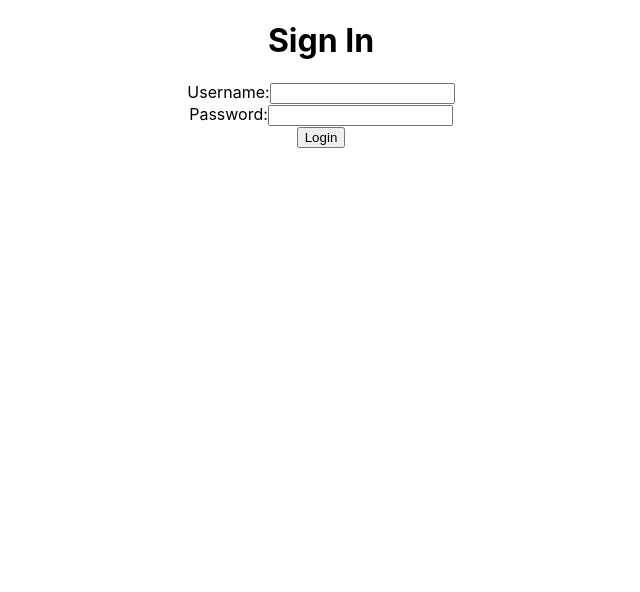
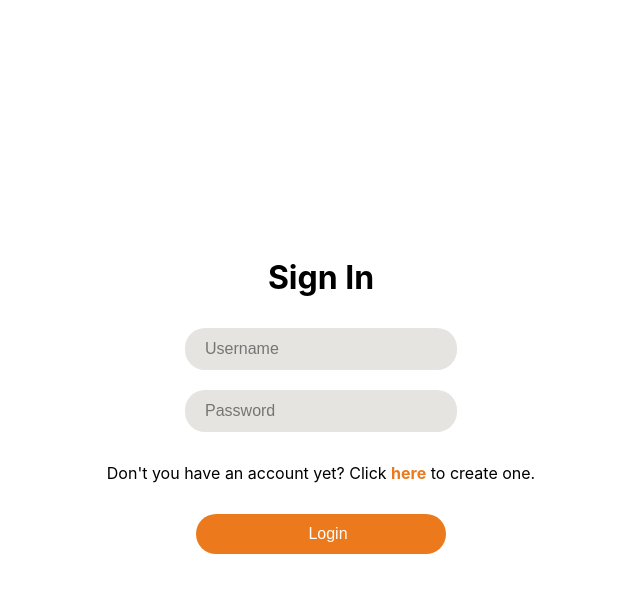
Before and after one commit to GermanoSchneider/java-react-exercises, a React (Create React App) app in the folder exercise_3/note-web-app-web-client/note-web-app-web-client/: page /login in a window 1280 px wide. Shown: the top 592 px of the page, without its empty margins (319-959 px from the left). Built offline with nearby package versions, Linux system fonts and the light colour scheme.

Commit message:
added css styte to the forms

```diff
--- a/exercise_3/note-web-app-web-client/note-web-app-web-client/src/api/api.js
+++ b/exercise_3/note-web-app-web-client/note-web-app-web-client/src/api/api.js
@@ -2,8 +2,8 @@ import axios from "axios";
 import { getToken } from "../auth/storage";
 
 const api = axios.create({
-        baseURL: 'http://localhost:8080/',
-        headers: { 'Content-Type': 'application/json' }
+    baseURL: 'http://localhost:8080/',
+    headers: { 'Content-Type': 'application/json' }
 });
 
 api.interceptors.request.use(config => {
@@ -15,15 +15,13 @@ api.interceptors.request.use(config => {
     return Promise.reject(new Error("An error occurred"))
 })
 
-api.interceptors.response.use((response) => response,  (error) => {
+api.interceptors.response.use((response) => response, (error) => {
 
-    if (error.response && error.response.status === 401) {
-
-        window.location.href = "/login";
-        return Promise.reject(new Error())
+    if (error.response.data) {
+        return Promise.reject(new Error(error.response.data))
     }
 
-    return Promise.reject(new Error("An error occurred. Please, try again later!"))
+    return Promise.reject(new Error("An unexpected error occurred. Please, try again later!"))
 })
 
 
--- a/exercise_3/note-web-app-web-client/note-web-app-web-client/src/components/Credentials.js
+++ b/exercise_3/note-web-app-web-client/note-web-app-web-client/src/components/Credentials.js
@@ -1,6 +1,8 @@
 import React, { useEffect } from "react";
 import { useDispatch, useSelector } from "react-redux";
 import { resetCredentials, setPassword, setUsername } from "../reducers/credential-reducer";
+import '../index.css';
+import Input from "./Input";
 
 const Credentials = () => {
 
@@ -20,15 +22,9 @@ const Credentials = () => {
     };
 
     return (
-        <div>
-            <label>
-                Username:
-                <input type="text" name="username" value={username} onChange={handleUsernameChange}/>
-            </label><br></br>
-            <label>
-                Password:
-                <input type="password" name="password" value={password} onChange={handlePasswordChange} />
-            </label><br></br>
+        <div className="credentials-box">
+            <Input placeholder="Username" required={true} type="text" name="username" value={username} onChange={handleUsernameChange}/><br/>
+            <Input placeholder="Password" required={true} type="password" name="password" value={password} onChange={handlePasswordChange} />
         </div>
     )
 
--- /dev/null
+++ b/exercise_3/note-web-app-web-client/note-web-app-web-client/src/components/Input.js
@@ -0,0 +1,17 @@
+const Input = ({required, type, placeholder, name, value, onChange, onClick}) => {
+
+    return (
+        <input
+            placeholder={placeholder}
+            type={type}
+            required={required}
+            value={value}
+            name={name}
+            onChange={onChange}
+            onClick={onClick}
+        />
+    )
+
+}
+
+export default Input;
--- a/exercise_3/note-web-app-web-client/note-web-app-web-client/src/index.css
+++ b/exercise_3/note-web-app-web-client/note-web-app-web-client/src/index.css
@@ -1,3 +1,10 @@
+:root {
+  --orange: #EC7A1C;
+  --gray: #E6E4E0;
+  --black: #44443B;
+  --white: white;
+}
+
 body {
   margin: 0;
   font-family: -apple-system, BlinkMacSystemFont, 'Segoe UI', 'Roboto', 'Oxygen',
@@ -5,9 +12,59 @@ body {
     sans-serif;
   -webkit-font-smoothing: antialiased;
   -moz-osx-font-smoothing: grayscale;
+  background-color: 	var(--white);
 }
 
 code {
   font-family: source-code-pro, Menlo, Monaco, Consolas, 'Courier New',
     monospace;
 }
+
+input {
+  width: 250px;
+  height: 40px;
+  border: none;
+  outline-color: transparent;
+  padding-left: 20px;
+  margin: 10px;
+  font-size: 16px;
+  color: var(--black);
+  background-color: var(--gray);
+  border-radius: 20px;
+}
+
+
+input[type="button"] {
+  background-color: var(--orange);
+  color: var(--white);
+}
+
+input[type="button"]:hover {
+  cursor: pointer;
+}
+
+form {
+  padding: 20px;
+}
+
+.credentials-box {
+  padding: 0px 10px 0px 10px;
+}
+
+.credentials-link {
+  padding: 5px;
+}
+
+.credentials-link a {
+  text-decoration: none;
+  color: var(--orange);
+}
+
+.centralized-container {
+  display: flex;
+  justify-content: center;
+  align-items: center;
+  height: 100vh;
+  margin: 0;
+  text-align: center;
+}
--- a/exercise_3/note-web-app-web-client/note-web-app-web-client/src/pages/SignIn.js
+++ b/exercise_3/note-web-app-web-client/note-web-app-web-client/src/pages/SignIn.js
@@ -1,10 +1,12 @@
 import { useDispatch, useSelector } from "react-redux";
 import Credentials from "../components/Credentials";
-import { useNavigate } from "react-router-dom";
+import { useNavigate, Link } from "react-router-dom";
 import { setToken, setUsername } from "../auth/storage";
 import ShowError from "../components/ShowError";
 import { addError } from "../reducers/error-reducer";
 import { signIn } from "../api/auth-api";
+import Input from "../components/Input";
+import '../index.css';
 
 const SignIn = () => {
 
@@ -34,16 +36,17 @@ const SignIn = () => {
     }
 
     return (
-        <center>
-            <div>
+        <div className="centralized-container">
+            <form>
                 <h1>Sign In</h1>
-                <form>
-                    <Credentials />
-                    <input type="button" value="Login" onClick={login} />
-                </form>
-                <ShowError />
-            </div>
-        </center>
+                <Credentials />
+                <div className="credentials-link">
+                    <p>Don't you have an account yet? Click <b><Link to="/register">here</Link></b> to create one.</p>
+                </div>
+                <Input type="button" value="Login" onClick={login}/>
+            </form>
+            <ShowError />
+        </div>
     )
 
 }
--- a/exercise_3/note-web-app-web-client/note-web-app-web-client/src/pages/SignUp.js
+++ b/exercise_3/note-web-app-web-client/note-web-app-web-client/src/pages/SignUp.js
@@ -1,10 +1,11 @@
 import { useState } from "react";
 import { useDispatch, useSelector } from "react-redux";
-import { useNavigate } from "react-router-dom";
+import { Link, useNavigate } from "react-router-dom";
 import { register } from "../api/auth-api";
 import Credentials from "../components/Credentials";
 import ShowError from "../components/ShowError";
 import { addError } from "../reducers/error-reducer";
+import Input from "../components/Input";
 
 const SignUp = () => {
 
@@ -30,8 +31,8 @@ const SignUp = () => {
         try {
             validatePassword(password)
             await register(user)
-                 .then(() => navigate("/login"))
-                 .catch((error) => dispatch(addError(error.message)))
+                .then(() => navigate("/login"))
+                .catch((error) => dispatch(addError(error.message)))
         } catch (error) {
             dispatch(addError(error.message))
         }
@@ -44,17 +45,19 @@ const SignUp = () => {
     };
 
     return (
-        <center>
-            <div>
+        <div className="centralized-container">
+            <form>
                 <h1>Sign Up</h1>
-                <form>
-                    <Credentials />
-                    <input type="password" value={checkPassword} onChange={handleCheckPasswordChange} />
-                    <input type="button" value="Create" onClick={createUser} />
-                </form>
+                <Credentials />
+                <Input placeholder="Repeat the password" required={true} name="password" type="password" value={checkPassword} onChange={handleCheckPasswordChange} />
+                <div className="credentials-link">
+                    <p>Are you already registered? Click <b><Link to="/login">here</Link></b> to log in.</p>
+                </div>
+                <Input type="button" value="Create" onClick={createUser}/>
                 <ShowError />
-            </div>
-        </center>
+            </form>
+
+        </div>
     )
 
 }
```
